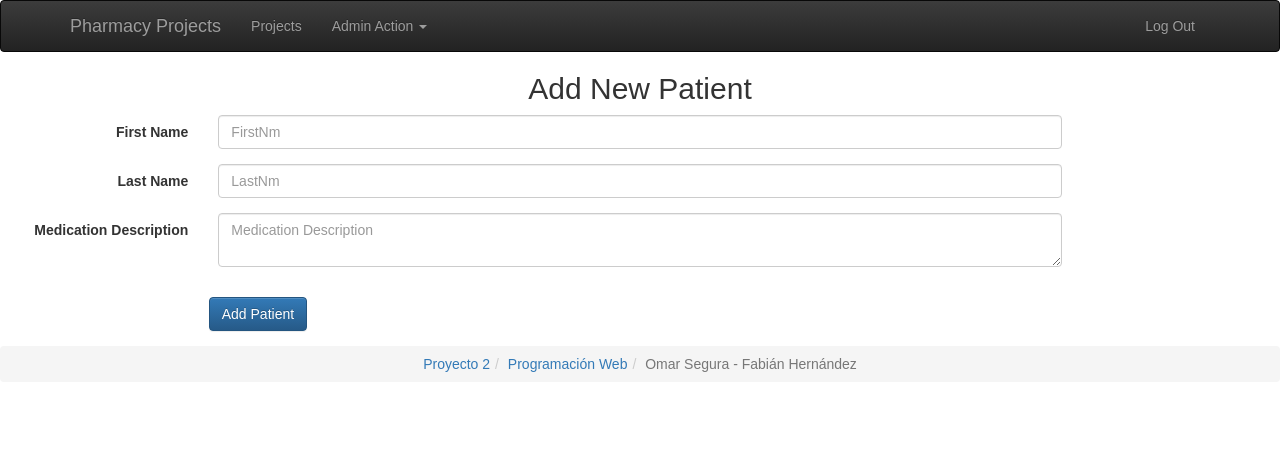
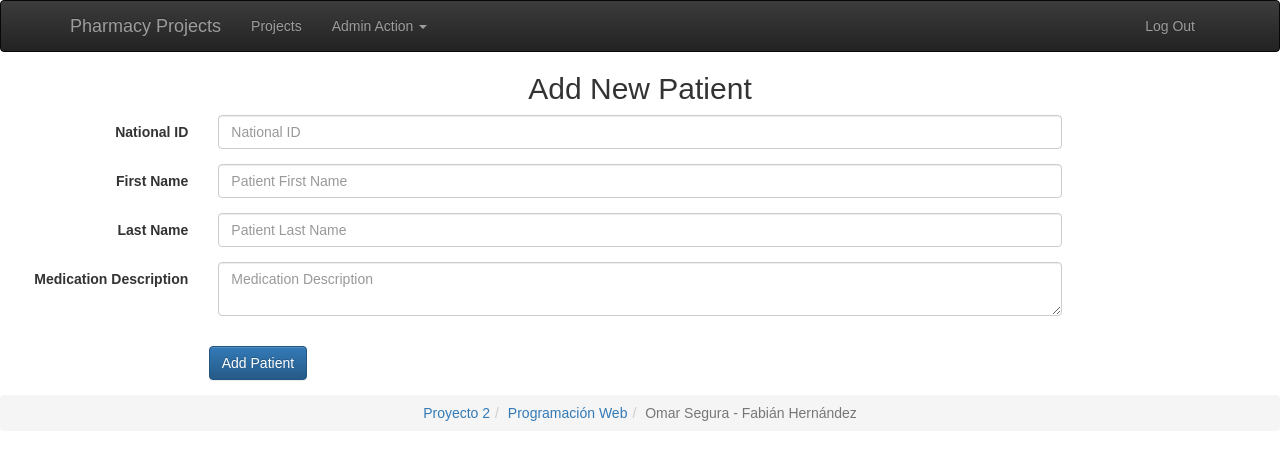
Before and after one commit to BarracosSolutions/pharmacy-projects-ui, a React (Create React App) app: page /patient in a window 1280 px wide. Shown: the top 460 px of the page. Built offline with nearby package versions, Linux system fonts and the light colour scheme.

Commit message:
Add National ID to Employee and Patient

```diff
--- a/src/components/Employee/Employee.js
+++ b/src/components/Employee/Employee.js
@@ -68,15 +68,22 @@ class Employee extends Component {
         {alertMessage}
         <h2>Add New Employee</h2>
         <Form id="employeeForm" onSubmit={this.handleSubmit} horizontal>
-        <FormGroup>
+          <FormGroup>
+            <Col componentClass={ControlLabel} sm={2}>
+              National ID
+            </Col>
+            <Col sm={8}>
+              <FormControl id="NationalId" name="NationalId" type="text" placeholder="National ID" />
+            </Col>
+          </FormGroup>
+          <FormGroup>
             <Col componentClass={ControlLabel} sm={2}>
               First Name
             </Col>
             <Col sm={8}>
-              <FormControl id="EmployeeFirtsNm" name="EmployeeFirtsNm" type="text" placeholder="First Name" />
+              <FormControl id="EmployeeFirstNm" name="EmployeeFirstNm" type="text" placeholder="First Name" />
             </Col>
           </FormGroup>
-
           <FormGroup>
             <Col componentClass={ControlLabel} sm={2}>
               Last Name
@@ -93,7 +100,6 @@ class Employee extends Component {
               <FormControl id="UserNm" name="UserNm" type="email" placeholder="Email" />
             </Col>
           </FormGroup>
-
           <FormGroup>
             <Col componentClass={ControlLabel} sm={2}>
               Password
--- a/src/components/Patient/Patient.js
+++ b/src/components/Patient/Patient.js
@@ -70,12 +70,20 @@ class Patient extends Component {
         {alertMessage}
         <h2>Add New Patient</h2>
         <Form id="patientForm" onSubmit={this.handleSubmit} horizontal>
-        <FormGroup>
+          <FormGroup>
+            <Col componentClass={ControlLabel} sm={2}>
+              National ID
+            </Col>
+            <Col sm={8}>
+              <FormControl id="NationalId" name="NationalId" type="text" placeholder="National ID" />
+            </Col>
+          </FormGroup>
+          <FormGroup>
             <Col componentClass={ControlLabel} sm={2}>
               First Name
             </Col>
             <Col sm={8}>
-              <FormControl id="PatientFirtsNm" name="PatientFirtsNm" type="text" placeholder="FirstNm" />
+              <FormControl id="PatientFirstNm" name="PatientFirstNm" type="text" placeholder="Patient First Name" />
             </Col>
           </FormGroup>
 
@@ -84,7 +92,7 @@ class Patient extends Component {
               Last Name
             </Col>
             <Col sm={8}>
-              <FormControl id="PatientLastNm" name="PatientLastNm" type="text" placeholder="LastNm" />
+              <FormControl id="PatientLastNm" name="PatientLastNm" type="text" placeholder="Patient Last Name" />
             </Col>
           </FormGroup>
           <FormGroup>
```
